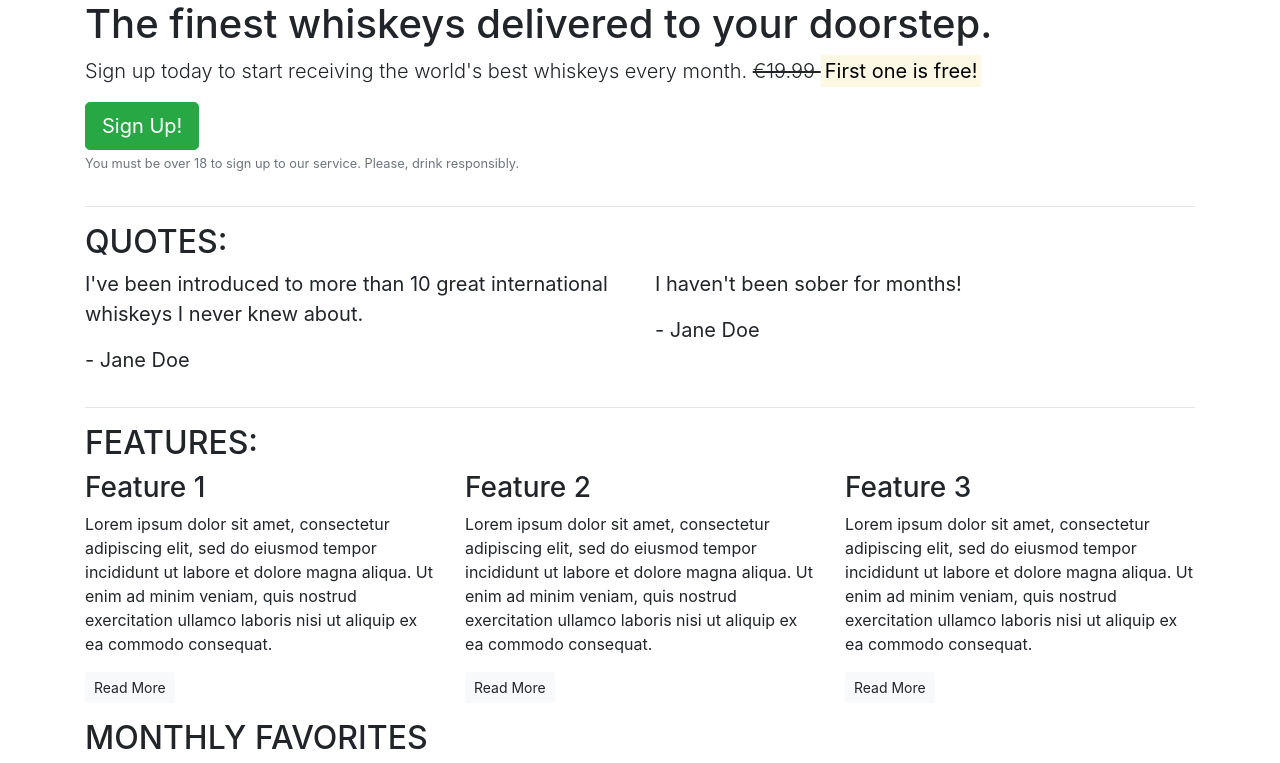
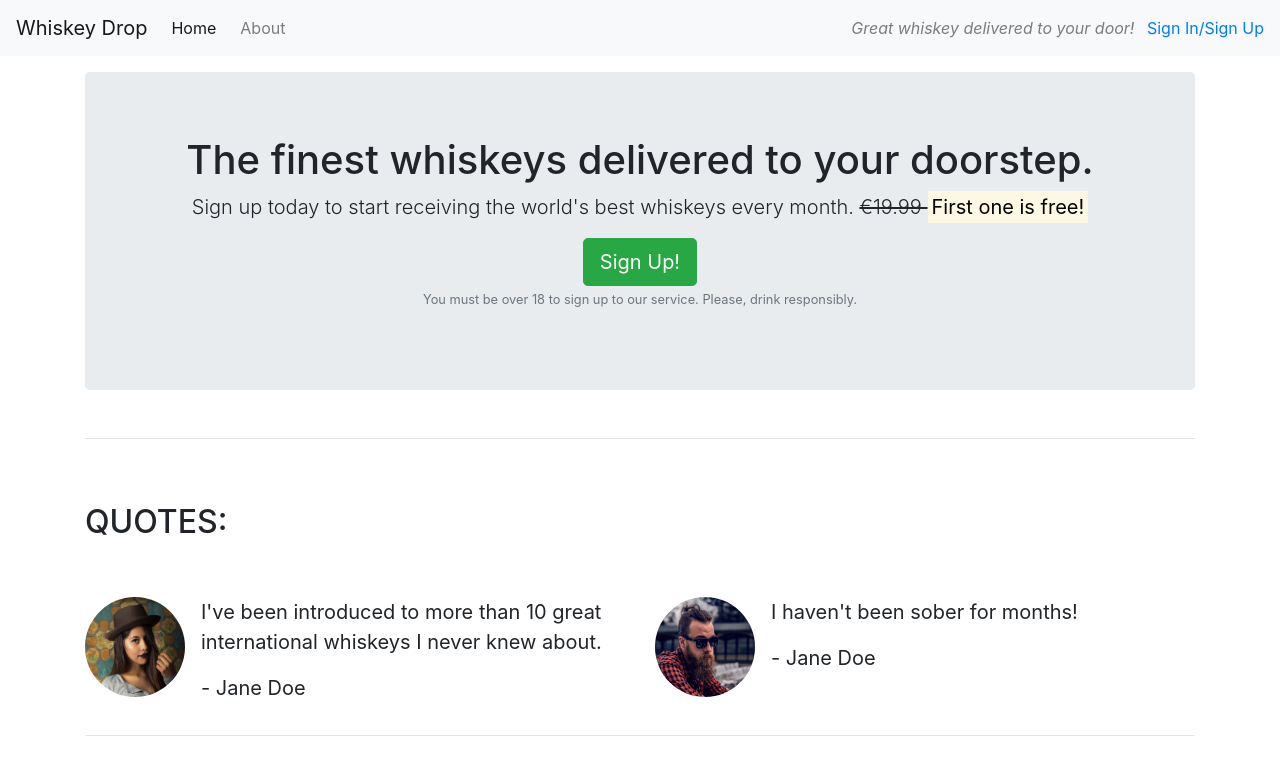
Before and after one commit to Saraholoughlin5/bootstrap4, a plain HTML site: page index.html in a window 1280 px wide. Shown: the top 763 px of the page. Drawn offline with nearby package versions, Linux system fonts and the light colour scheme.

Commit message:
images added

```diff
--- a/index.html
+++ b/index.html
@@ -13,14 +13,28 @@
 </head>
 
 <body>
-	<article class="container">
+	<nav class="navbar navbar-light bg-light navbar-expand-sm">
+		<a href="/" class="navbar-brand">Whiskey Drop</a>
+		<ul class="navbar-nav mr-auto">
+			<li class="active nav-item mr-2"><a class="nav-link" href="/">Home</a></li>
+			<li class="nav-item mr-2"><a class="nav-link" href="/about">About</a></li>
+			<li class="nav-item mr-2 d-block d-sm-none"><a class="nav-link" href="/login">Sign In/Sign Up</a></li>
+		</ul>
+		<div class="d-none d-md-block">
+			<p class="navbar-text my-auto mr-2"><i>Great whiskey delivered to your door!</i></p>
+			<a href="/login">Sign In/Sign Up</a>
+		</div>
+	</nav>
+	<article class="container mt-3">
 		<!-- Callout -->
 		<div class="row">
 			<div class="col-12">
-				<section class="callout">
+				<section class="callout jumbotron text-center">
 					<h1>The finest whiskeys delivered to your doorstep.</h1>
 					<p class="lead">Sign up today to start receiving the world's best whiskeys every month.
-						<s>€19.99 </s><strong><mark>First one is free!</mark></strong></p>
+						<s class="d-none d-sm-inline">€19.99 </s>
+						<span class="d-inline d-sm-none"><br></span>
+						<strong><mark>First one is free!</mark></strong></p>
 					<button class="btn btn-success btn-lg">Sign Up!</button>
 					<p class="text-muted">
 						<small>You must be over 18 to sign up to our service. Please, drink responsibly.</small></p>
@@ -33,22 +47,38 @@
 		<!-- Quotes -->
 		<section class="quotes">
 			<div class="row">
-				<div class="col-12">
+				<div class="col-12 my-5">
 					<h2 class="text-uppercase">Quotes:</h2>
 				</div>
 			</div>
 			<div class="row">
 				<div class="col-12 col-md-6">
+					<div class="media">
+						<div class="d-none d-sm-block">
+							<img src="images/girl-image.png" class="rounded-circle mr-3" height="100" width="100">
+                    </div>
+							<div class="media-body">
 								<blockquote class="blockquote">
-						<p>I've been introduced to more than 10 great international whiskeys I never knew about.</p>
+									<p>I've been introduced to more than 10 great international whiskeys I never knew
+										about.
+									</p>
 									<p>- Jane Doe</p>
 								</blockquote>
 							</div>
+						</div>
+					</div>
 					<div class="col-12 col-md-6">
+						<div class="media">
+							<div class="d-none d-sm-block">
+								<img src="images/guy-image.png" class="rounded-circle mr-3" height="100" width="100">
+                    </div>
+								<div class="media-body">
 									<blockquote class="blockquote">
 										<p>I haven't been sober for months!</p>
 										<p>- Jane Doe</p>
 									</blockquote>
+								</div>
+							</div>
 						</div>
 					</div>
 		</section>
@@ -59,7 +89,7 @@
 		<!-- Features -->
 		<section class="features">
 			<div class="row">
-				<div class="col-12">
+				<div class="col-12 my-5">
 					<h2 class="text-uppercase">Features:</h2>
 				</div>
 			</div>
```
Also changed, not shown: images/girl-image.png (added), images/guy-image.png (added). Lines whose indentation alone changed are shown as unchanged.
